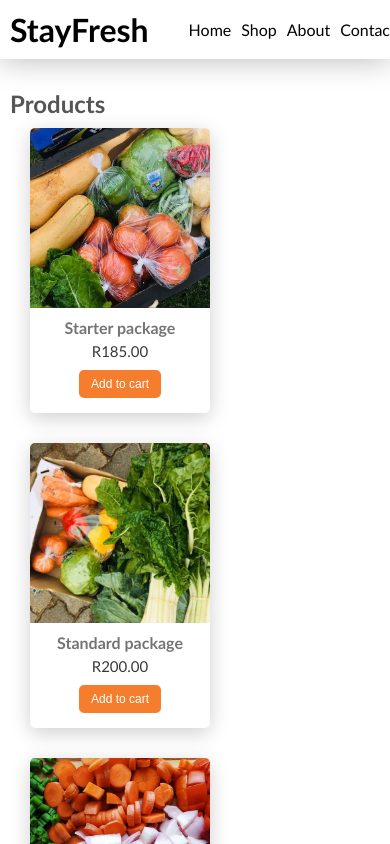
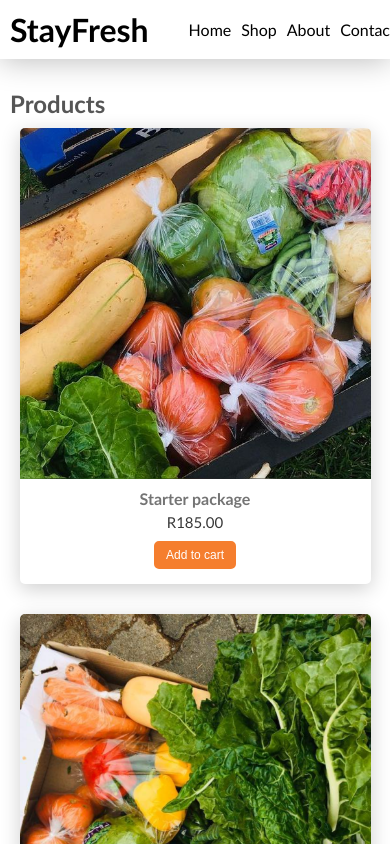
Before and after one commit to CodeBase912/stay-fresh, a React (Create React App) app: page / in a window 390 px wide. Shown: the top 844 px of the page. Built offline with nearby package versions, Linux system fonts and the light colour scheme.

Commit message:
made the product-list wrapper and product component responsive for mobile

```diff
--- a/src/components/cart/Cart.css
+++ b/src/components/cart/Cart.css
@@ -8,7 +8,7 @@
   background: rgba(255, 255, 255, 0.911);
   color: rgb(37, 37, 37);
   z-index: 2;
-  box-shadow: -2px 0px 30px rgb(192, 192, 192);
+  box-shadow: -2px 0px 30px rgba(0, 0, 0, 0.397);
   backdrop-filter: blur(20px);
 }
 
--- a/src/components/mainContent/MainContent.css
+++ b/src/components/mainContent/MainContent.css
@@ -11,3 +11,9 @@
   display: flex;
   flex-wrap: wrap;
 }
+
+@media screen and (max-width: 459px) {
+  .main .product-list {
+    justify-content: center;
+  }
+}
--- a/src/components/product/Product.css
+++ b/src/components/product/Product.css
@@ -38,3 +38,14 @@
 .product-btn-wrapper {
   padding-top: 10px;
 }
+
+@media screen and (max-width: 459px) {
+  .product:hover {
+    transform: scale(1.01);
+  }
+
+  .product-img-wrapper {
+    width: 90vw;
+    height: 90vw;
+  }
+}
```
